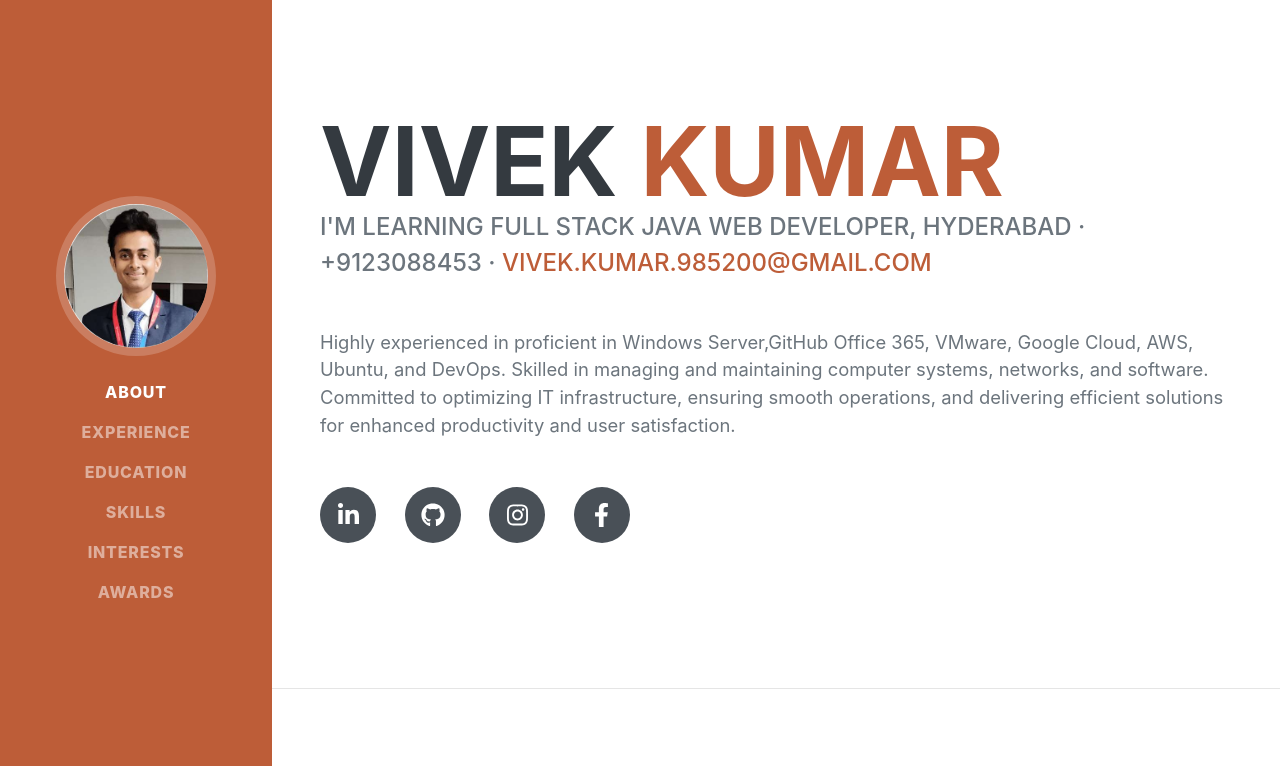
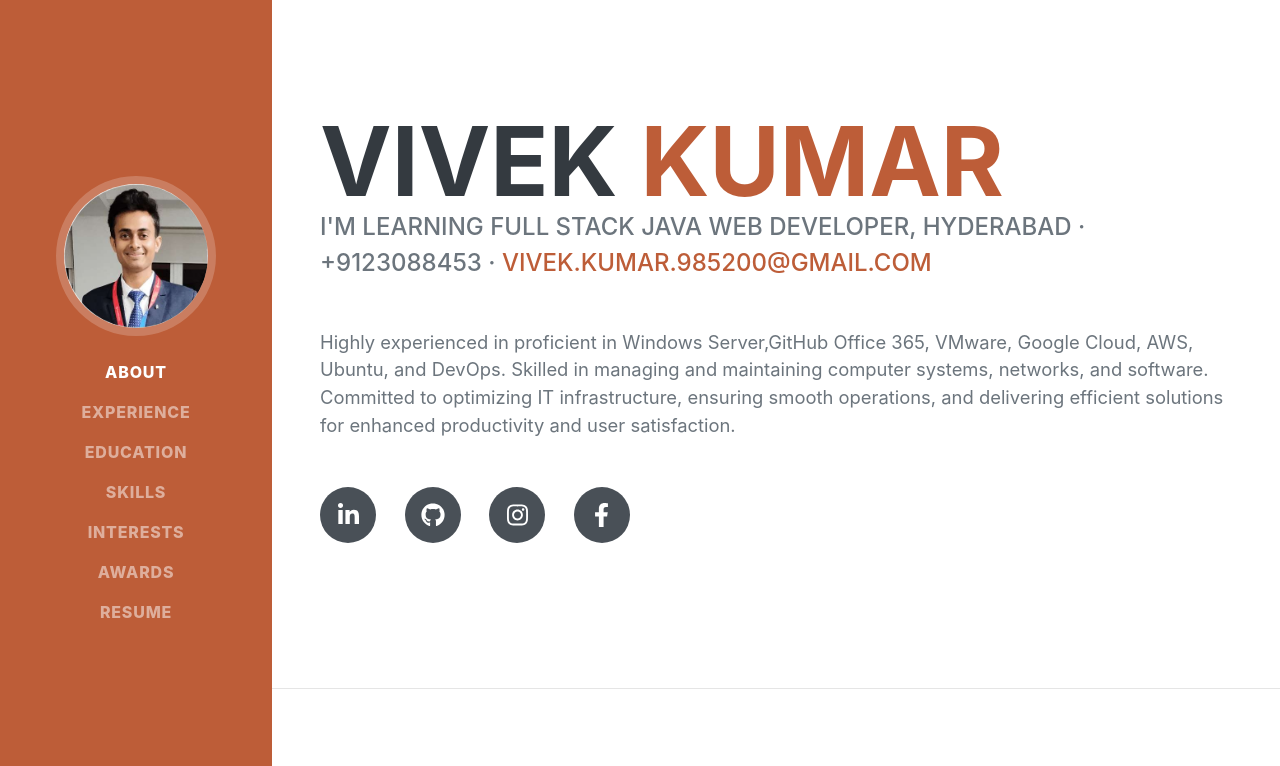
Before and after one commit to Vivekkumar9852/Vivekkumar9852.github.io, a plain HTML site: page index.html in a window 1280 px wide. Shown: the top 766 px of the page. Drawn offline with nearby package versions, Linux system fonts and the light colour scheme; a web font is replaced by a local one.

Commit message:
New content update

```diff
--- a/index.html
+++ b/index.html
@@ -6,15 +6,15 @@
         <meta name="description" content="" />
         <meta name="author" content="" />
         <title>Vivek Kumar </title>
-        <link rel="shortcut icon" type="image/x-icon" href="./assets/img/1.jpg">
-        <link rel="icon" type="image/x-icon" href="./assets/img/Profile.jpg" />
+        <link rel="shortcut icon" type="image/x-icon" href="./assets/img/profile2.jpeg"/>
+        <link rel="icon" type="image/x-icon" href=".\assets\img\profile2.jpeg"/>
         <!-- Font Awesome icons (free version)-->
         <script src="https://use.fontawesome.com/releases/v5.15.1/js/all.js" crossorigin="anonymous"></script>
         <!-- Google fonts-->
         <link href="https://fonts.googleapis.com/css?family=Saira+Extra+Condensed:500,700" rel="stylesheet" type="text/css" />
         <link href="https://fonts.googleapis.com/css?family=Muli:400,400i,800,800i" rel="stylesheet" type="text/css" />
         <!-- Core theme CSS (includes Bootstrap)-->
-        <link href="css/styles.css" rel="stylesheet" />
+        <link href="css/styles.css" rel="stylesheet"/>
     </head>
     <body id="page-top">
         <!-- Navigation-->
@@ -32,8 +32,8 @@
                     <li class="nav-item"><a class="nav-link js-scroll-trigger" href="#skills">Skills</a></li>
                     <li class="nav-item"><a class="nav-link js-scroll-trigger" href="#interests">Interests</a></li>
                     <li class="nav-item"><a class="nav-link js-scroll-trigger" href="#awards">Awards </a></li>
-                </ul>
-            </div>
+                    <li class="nav-item"><a class="nav-link js-scroll-trigger" href="https://drive.google.com/file/d/1OEUq8YX23o_mICdcoT8y2z1Xmown86Zo/view?usp=sharing">Resume </a></li>            </ul>
+                 </div>
         </nav>
         <!-- Page Content-->
         <div class="container-fluid p-0">
```
Also changed, not shown: assets/img/profile2.jpeg (added), 1 other file.
